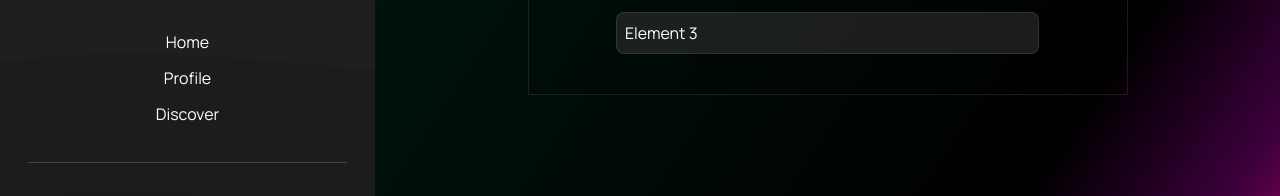
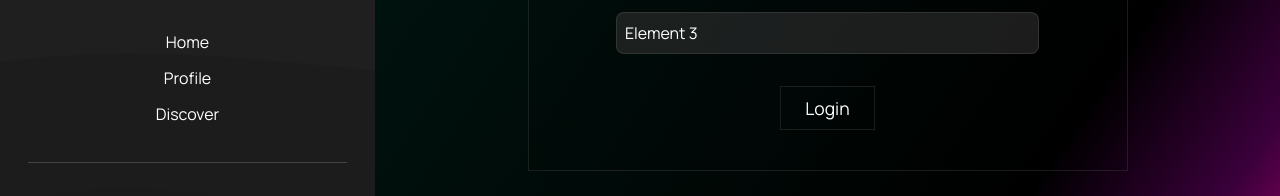
Before and after one commit to TDG-Org/Statue-Status, a React (Create React App) app in the folder client/: page /login in a window 1280 px wide. Shown: the part 509-705 px from the top of the page. Built offline with nearby package versions, Linux system fonts and the light colour scheme.

Commit message:
added login button

```diff
--- a/client/src/pages/Login/LoginPage.jsx
+++ b/client/src/pages/Login/LoginPage.jsx
@@ -12,6 +12,7 @@ const LoginPage = () => {
 
   // Fading in Elements
   const elements = [
+     // Email
     {
       element:
               <div className="login-sect">
@@ -20,6 +21,7 @@ const LoginPage = () => {
               </div>,
       id: 1
     },
+    // Password
     {
       element:
               <div className="login-sect">
@@ -66,8 +68,12 @@ const LoginPage = () => {
           })
         ))}
 
+          <div className="login-input-wrapper">
+            <button className="login-btn">
+              Login
+            </button>
+          </div>
         </div>
-
 
       </div>
 
--- a/client/src/pages/Login/LoginPage.scss
+++ b/client/src/pages/Login/LoginPage.scss
@@ -25,7 +25,6 @@
     width: 90%;
     display: flex;
     max-width: 600px;
-    // border-radius: 8px;
     margin: 5rem auto;
     padding: 1.5rem 4rem;
     flex-direction: column;
@@ -69,5 +68,53 @@
         }
       }
     }
+
+    // Login Button
+    .login-input-wrapper {
+      display: flex;
+      justify-content: center;
+      align-items: center;
+      width: 100%;
+
+      .login-btn {
+        background-color: pink;
+        padding: .25rem 1rem;
+      }
+
+      .login-btn {
+        // text-decoration: none;
+        border: 1px solid $mid-dark-clr;
+        position: relative;
+        overflow: hidden;
+        color: $light-clr;
+        margin: 1rem auto;
+        font-size: 1.1rem;
+        padding: .5rem 1.5rem;
+        background-color: transparent;
+      }
+      .login-btn:hover {
+        box-shadow: 1px 1px 25px 10px rgba(211, 212, 255, 0.4);
+        color: var(--lght-clr);
+        cursor: pointer;
+      }
+      .login-btn:before {
+        content: '';
+        position: absolute;
+        top: 0;
+        left: -100%;
+        width: 100%;
+        height: 100%;
+        background: linear-gradient(
+          120deg,
+          transparent,
+          rgba(212, 213, 255, 0.4),
+          transparent
+        );
+        transition: all 250ms;
+      }
+      .login-btn:hover:before {
+        left: 100%;
+      }
+    }
   }
 }
```
